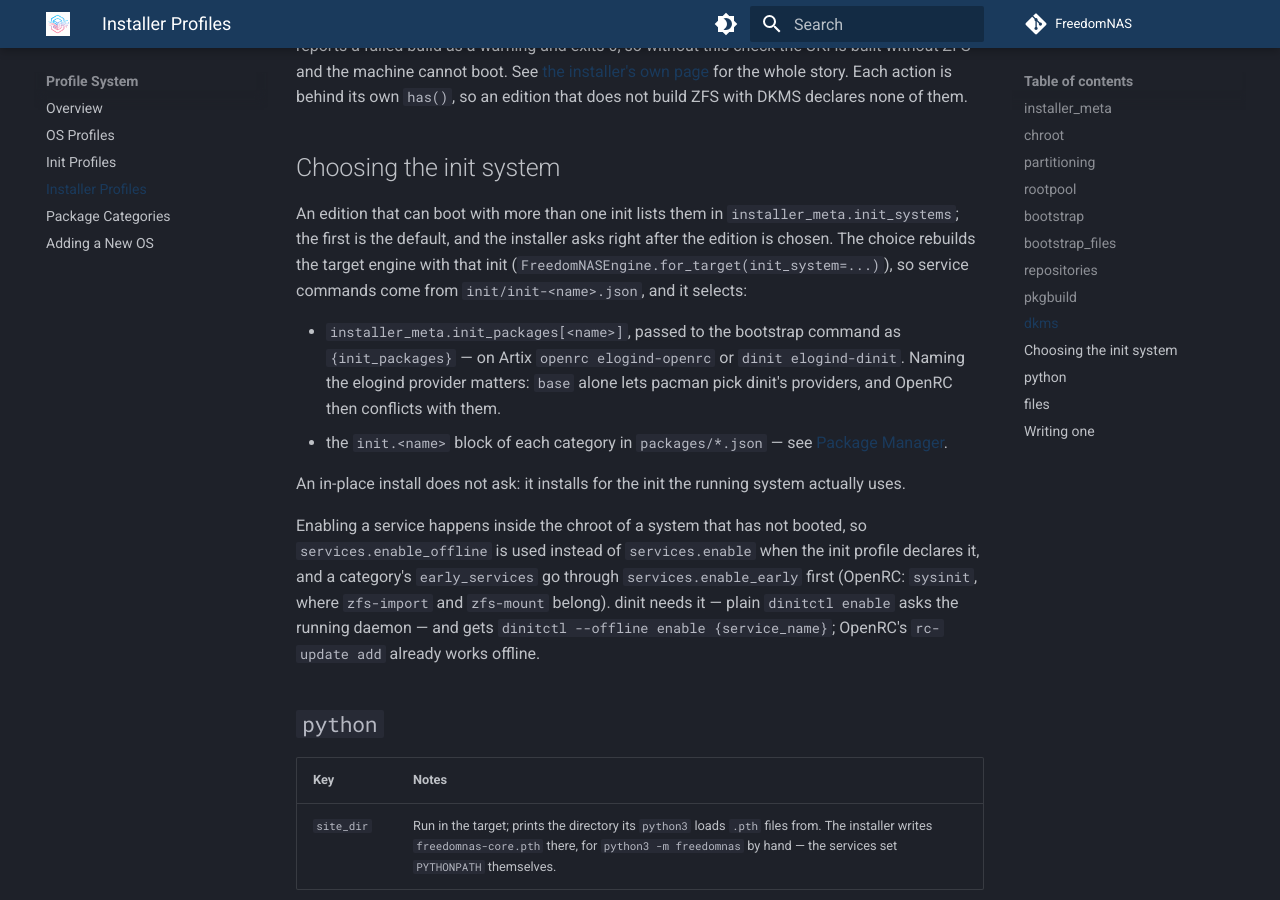
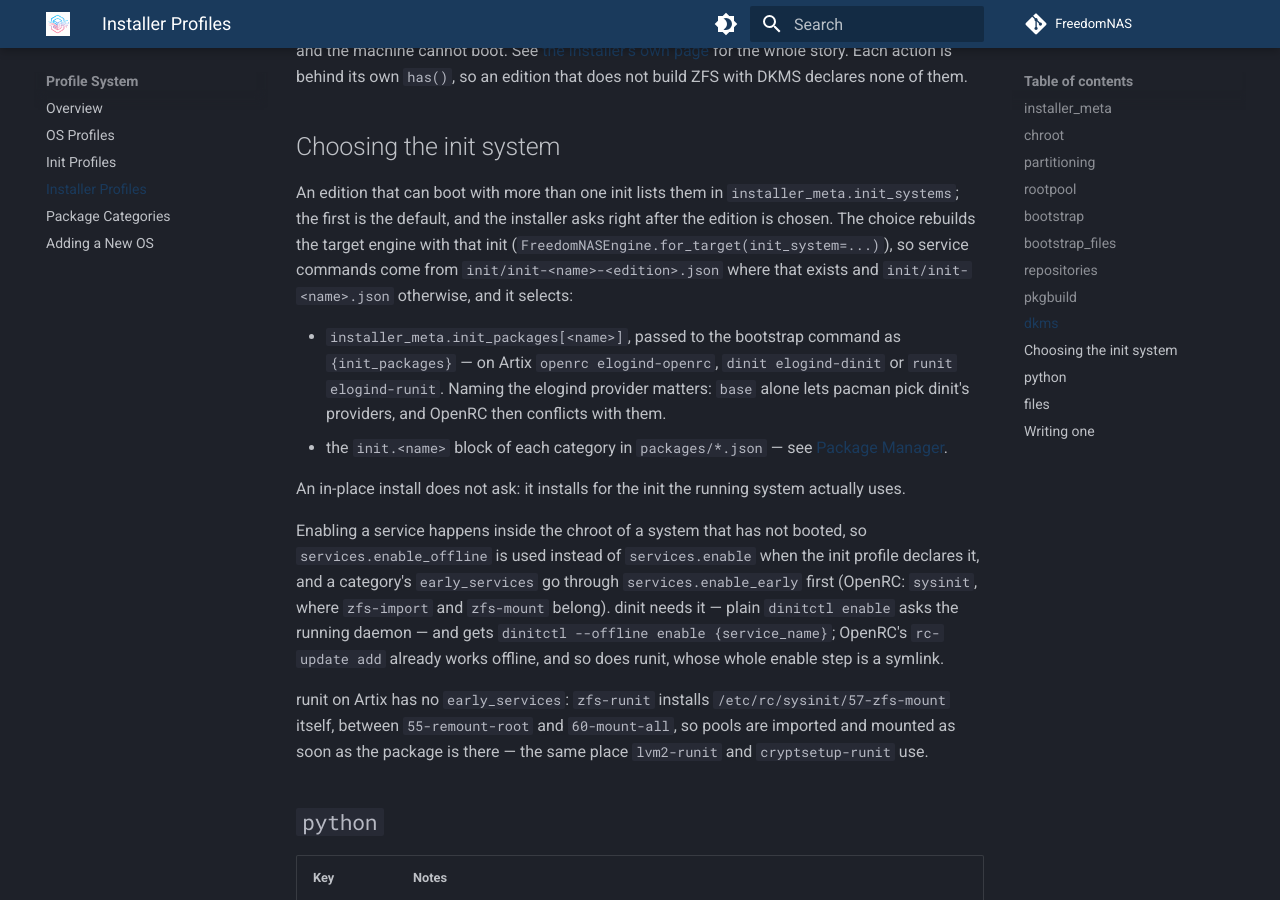
Before and after one commit to FreedomNAS/freedomnas-docs, an MkDocs documentation site: the page built from docs/profiles/installer-profiles.md, in a window 1280 px wide and 900 px high, scrolled down 6950 px. Built offline with MkDocs 1.6.1 and Material for MkDocs 9.7.7, drawn with Linux system fonts in a browser that asks for light colours; some of the changed text lies outside the part shown.

Commit message:
Document per-edition init profiles and runit on Artix

```diff
--- a/docs/profiles/installer-profiles.md
+++ b/docs/profiles/installer-profiles.md
@@ -36,7 +36,7 @@ Data, not commands — read with `get_profile_value("installer_meta", key)`.
 | `chroot_dirs` | Directories created before the chroot mounts |
 | `uki_name`, `uki_recovery_name` | UKI filenames on the ESP (UKI-booting editions) |
 | `community_maintained` | Marks the edition as community in the installer menu |
-| `init_systems` | Init systems the installer offers, default first — only when there is more than one (Artix: `["openrc", "dinit"]`) |
+| `init_systems` | Init systems the installer offers, default first — only when there is more than one (Artix: `["openrc", "dinit", "runit"]`) |
 | `init_packages` | `{init: packages}` passed to the bootstrap command as `{init_packages}` |
 
 ## `chroot`
@@ -222,12 +222,14 @@ An edition that can boot with more than one init lists them in
 `installer_meta.init_systems`; the first is the default, and the installer asks
 right after the edition is chosen. The choice rebuilds the target engine with
 that init (`FreedomNASEngine.for_target(init_system=...)`), so service commands
-come from `init/init-<name>.json`, and it selects:
+come from `init/init-<name>-<edition>.json` where that exists and
+`init/init-<name>.json` otherwise, and it selects:
 
 - `installer_meta.init_packages[<name>]`, passed to the bootstrap command as
-  `{init_packages}` — on Artix `openrc elogind-openrc` or
-  `dinit elogind-dinit`. Naming the elogind provider matters: `base` alone
-  lets pacman pick dinit's providers, and OpenRC then conflicts with them.
+  `{init_packages}` — on Artix `openrc elogind-openrc`,
+  `dinit elogind-dinit` or `runit elogind-runit`. Naming the elogind
+  provider matters: `base` alone lets pacman pick dinit's providers, and
+  OpenRC then conflicts with them.
 - the `init.<name>` block of each category in `packages/*.json` — see
   [Package Manager](../architecture/package-manager.md).
 
@@ -240,7 +242,13 @@ profile declares it, and a category's `early_services` go through
 `services.enable_early` first (OpenRC: `sysinit`, where `zfs-import` and
 `zfs-mount` belong). dinit needs it — plain `dinitctl enable` asks the running
 daemon — and gets `dinitctl --offline enable {service_name}`; OpenRC's
-`rc-update add` already works offline.
+`rc-update add` already works offline, and so does runit, whose whole
+enable step is a symlink.
+
+runit on Artix has no `early_services`: `zfs-runit` installs
+`/etc/rc/sysinit/57-zfs-mount` itself, between `55-remount-root` and
+`60-mount-all`, so pools are imported and mounted as soon as the package
+is there — the same place `lvm2-runit` and `cryptsetup-runit` use.
 
 ## `python`
 
```
Also changed, not shown: docs/profiles/init-profiles.md (+15 -2 lines).
